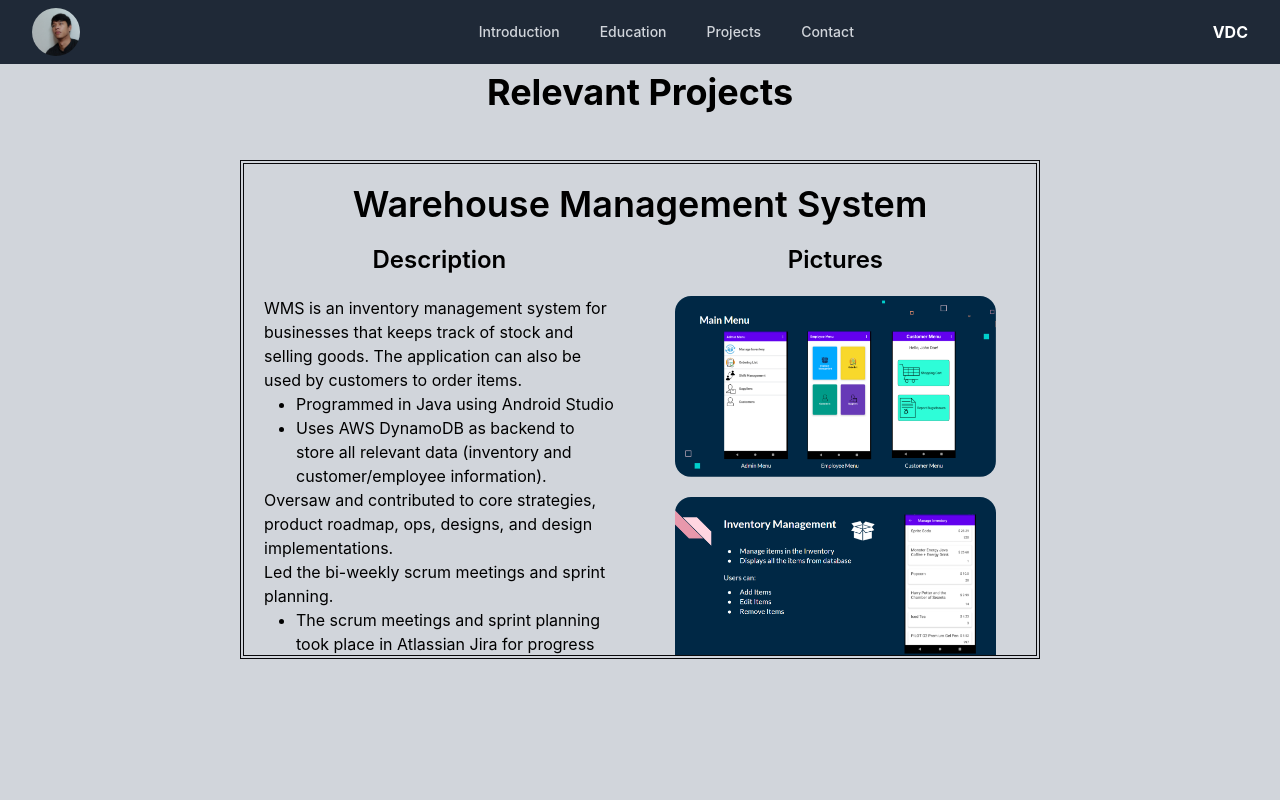
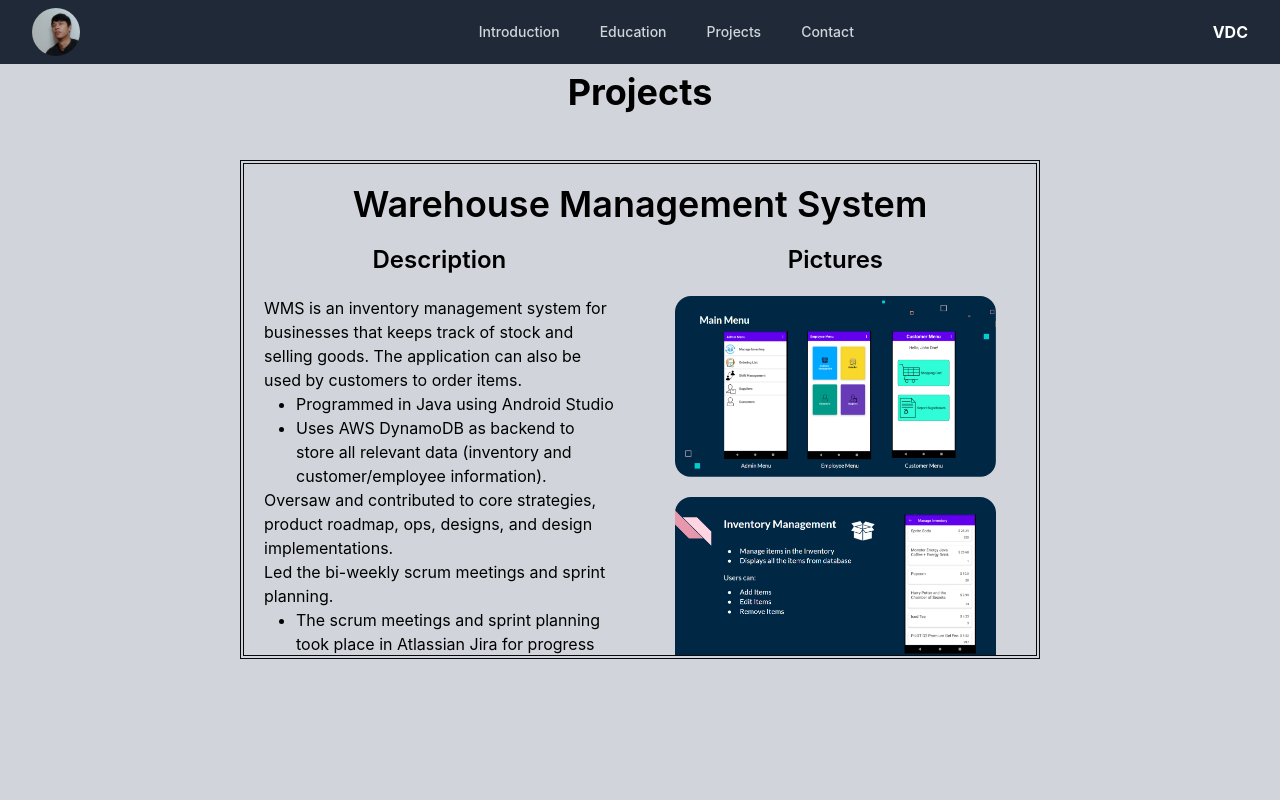
Before and after one commit to VincentDC123/vincent-paul-dela-cruz-portfolio, a React (Create React App) app: page /Projects in a window 1280 px wide. Shown: the top 800 px of the page. Built offline with nearby package versions, Linux system fonts and the light colour scheme; the HTML template or start-up script is replaced by a standard one.

Commit message:
Minor Changes

```diff
--- a/src/Components/Projects.js
+++ b/src/Components/Projects.js
@@ -16,7 +16,7 @@ const Projects = () => {
   return (
     <div className="h-screen w-full bg-gray-300">
       <div className="px-2 py-2 font-bold text-4xl flex items-center justify-center">
-        Relevant Projects
+        Projects
       </div>
       <div className="w-full h-5/6 px-60 pt-10 pb-32">
         <div className="w-full h-full border-double border-4 border-zinc-950 overflow-hidden">
```
